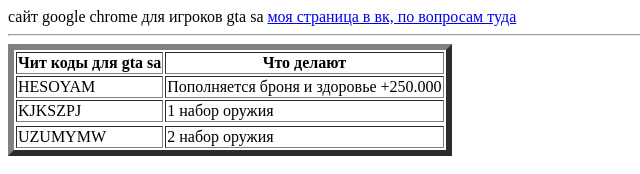
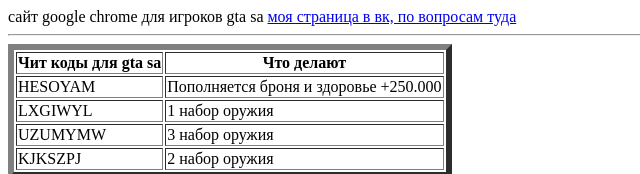
Before and after one commit to chuguchka/html, a plain HTML site: page index.html in a window 1280 px wide. Shown: the top 174 px of the page, without its empty margins (0-640 px from the left). Drawn offline with Linux system fonts and the light colour scheme.

Commit message:
Update index.html

```diff
--- a/index.html
+++ b/index.html
@@ -24,14 +24,19 @@
         <tbody>
           <td>HESOYAM</td>
             <td>Пополняется броня и здоровье +250.000</td>
-        <tr>
+            <tr>
+          <td>LXGIWYL</td>
+            <td>1 набор оружия</td>
+        </tr>
+        <tfoot>
+          <tr>
           <td>KJKSZPJ</td>
-            <td>1 набор оружия</td>
-        <tr>
+            <td>2 набор оружия</td>
+        </tr>
         <tfoot>
          <tr>
           <td>UZUMYMW</td>
-           <td>2 набор оружия</td>
+           <td>3 набор оружия</td>
          </tr>
         </tfoot>
       </table>
```
